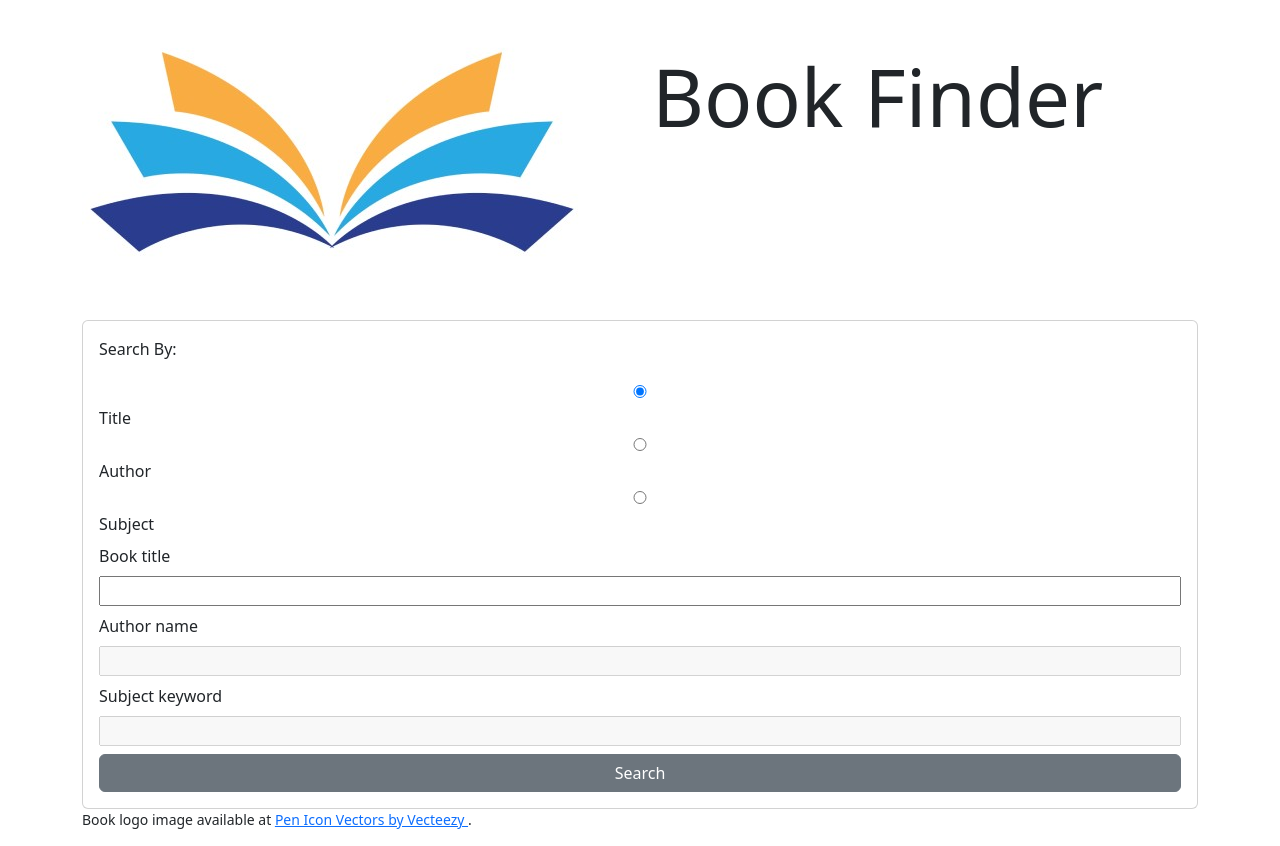
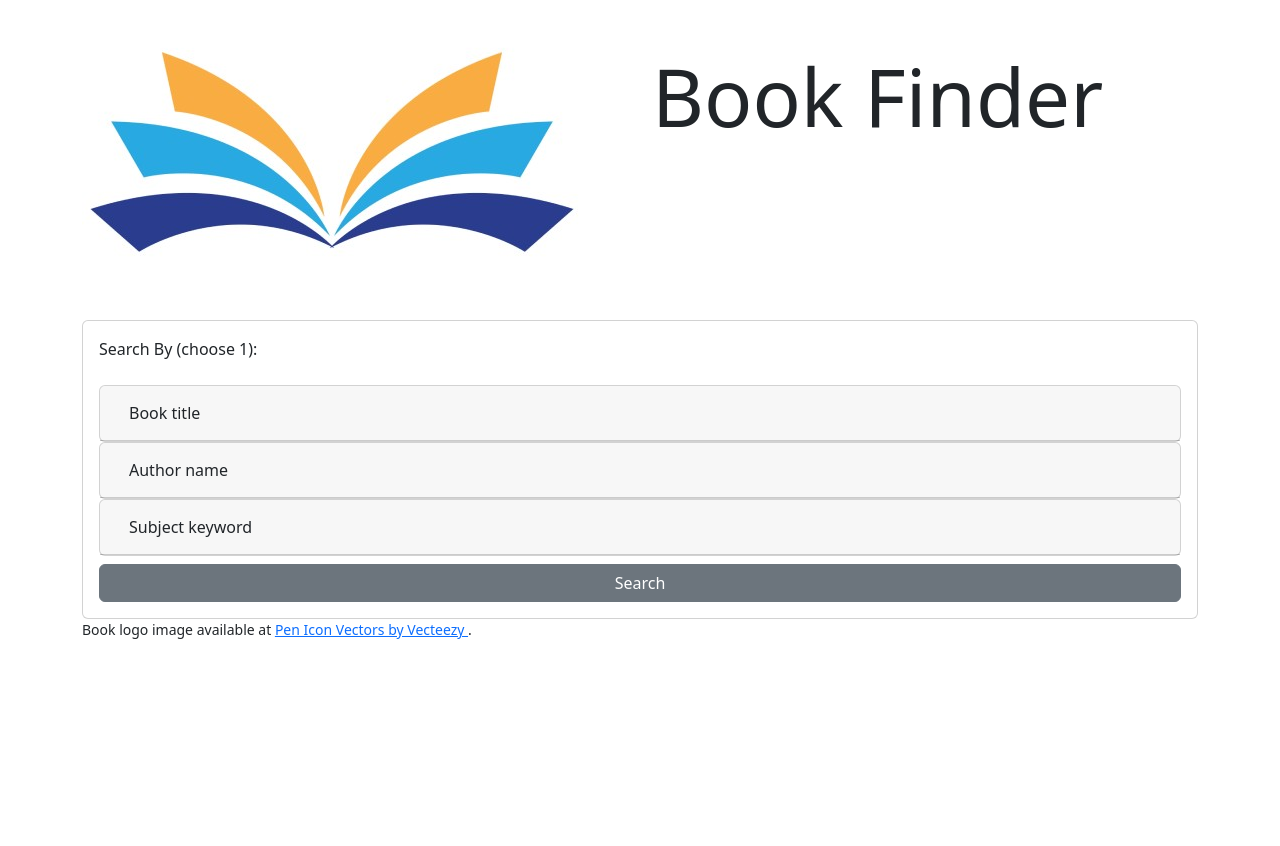
Before and after one commit to ImpendingKataclysm/book_search, a Django app: page / in a window 1280 px wide. After the commit the page ends 639 px from the top, so only its background shows below. Run offline with Django 4.2, Linux system fonts and the light colour scheme.

Commit message:
Hide the form inputs in a collapsible accordion, so that each form input is displayed when the user clicks the corresponding label.

```diff
--- a/main/forms.py
+++ b/main/forms.py
@@ -4,6 +4,18 @@ MAX_FIELD_LEN = 200
 
 
 class SearchForm(forms.Form):
-    book_title = forms.CharField(max_length=MAX_FIELD_LEN, required=False)
-    author_name = forms.CharField(max_length=MAX_FIELD_LEN, required=False)
-    subject_keyword = forms.CharField(max_length=MAX_FIELD_LEN, required=False)
+    book_title = forms.CharField(
+        max_length=MAX_FIELD_LEN,
+        required=False,
+        widget=forms.TextInput(attrs={'placeholder': 'Title'})
+    )
+    author_name = forms.CharField(
+        max_length=MAX_FIELD_LEN,
+        required=False,
+        widget=forms.TextInput(attrs={'placeholder': 'Author'})
+    )
+    subject_keyword = forms.CharField(
+        max_length=MAX_FIELD_LEN,
+        required=False,
+        widget=forms.TextInput(attrs={'placeholder': 'Subject'})
+    )
--- a/main/static/js/script.js
+++ b/main/static/js/script.js
@@ -1,22 +1,24 @@
-/* Toggle disabled status for all search inputs that don't correspond to the
-* selected radio input */
+// Empty non-selected form fields.
 
-const titleSelect = document.getElementById('search_title');
-const authorSelect = document.getElementById('search_author');
-const subjectSelect = document.getElementById('search_subject');
+const titleSelect = document.getElementById('titleSelect');
+const authorSelect = document.getElementById('authorSelect');
+const subjectSelect = document.getElementById('subjectSelect');
 
 const titleSearch = document.getElementById('id_book_title');
 const authorSearch = document.getElementById('id_author_name');
 const subjectSearch = document.getElementById('id_subject_keyword');
 
-function updateInputs() {
-    titleSearch.disabled = !titleSelect.checked;
-    authorSearch.disabled = !authorSelect.checked;
-    subjectSearch.disabled = !subjectSelect.checked;
-}
+titleSelect.addEventListener('click', (e) => {
+    authorSearch.value = '';
+    subjectSearch.value = '';
+});
 
-titleSelect.addEventListener('change', updateInputs);
-authorSelect.addEventListener('change', updateInputs);
-subjectSelect.addEventListener('change', updateInputs);
+authorSelect.addEventListener('click', (e) => {
+    titleSearch.value = '';
+    subjectSearch.value = '';
+});
 
-updateInputs();
+subjectSelect.addEventListener('click', (e) => {
+    titleSearch.value = '';
+    authorSearch.value = '';
+})
--- a/templates/index.html
+++ b/templates/index.html
@@ -11,19 +11,72 @@
                 action="{% url 'book_search:results' %}"
                 class="d-grid gap-2"
             >
-                <p>Search By: </p>
-                <input type="radio" id="search_title" name="search_criteria" value="title" checked>
-                <label for="search_title">Title</label>
-                <input type="radio" id="search_author" name="search_criteria" value="author">
-                <label for="search_author">Author</label>
-                <input type="radio" id="search_subject" name="search_criteria" value="subject">
-                <label for="search_subject">Subject</label>
+                <p>Search By (choose 1): </p>
+                <div id="accordion">
+                    <div class="card">
+                        <div class="card-header">
+                            <a
+                                href="#collapseTitle"
+                                class="btn d-block w-100 text-start"
+                                data-bs-toggle="collapse"
+                                id="titleSelect"
+                            >
                                 {{ form.book_title.label }}
+                            </a>
+                        </div>
+                        <div
+                            id="collapseTitle"
+                            class="collapse"
+                            data-bs-parent="#accordion"
+                        >
+                            <div class="card-body">
                                 {{ form.book_title }}
+                            </div>
+                        </div>
+                    </div>
+                    <div class="card">
+                        <div class="card-header">
+                            <a
+                                href="#collapseAuthor"
+                                class="btn d-block w-100 text-start"
+                                data-bs-toggle="collapse"
+                                id="authorSelect"
+                            >
                                 {{ form.author_name.label }}
+                            </a>
+                        </div>
+                        <div
+                            id="collapseAuthor"
+                            class="collapse"
+                            data-bs-parent="#accordion"
+                        >
+                            <div class="card-body">
                                 {{ form.author_name }}
+                            </div>
+                        </div>
+                    </div>
+                    <div class="card">
+                        <div class="card-header">
+                            <a
+                                href="#collapseSubject"
+                                class="btn d-block w-100 text-start"
+                                data-bs-toggle="collapse"
+                                id="subjectSelect"
+                            >
                                 {{ form.subject_keyword.label }}
+                            </a>
+                        </div>
+                        <div
+                            id="collapseSubject"
+                            class="collapse"
+                            data-bs-parent="#accordion"
+                        >
+                            <div class="card-body">
                                 {{ form.subject_keyword }}
+                            </div>
+                        </div>
+                    </div>
+                </div>
                 <input
                     type="submit"
                     value="Search"
```
Lines whose indentation alone changed are shown as unchanged.
